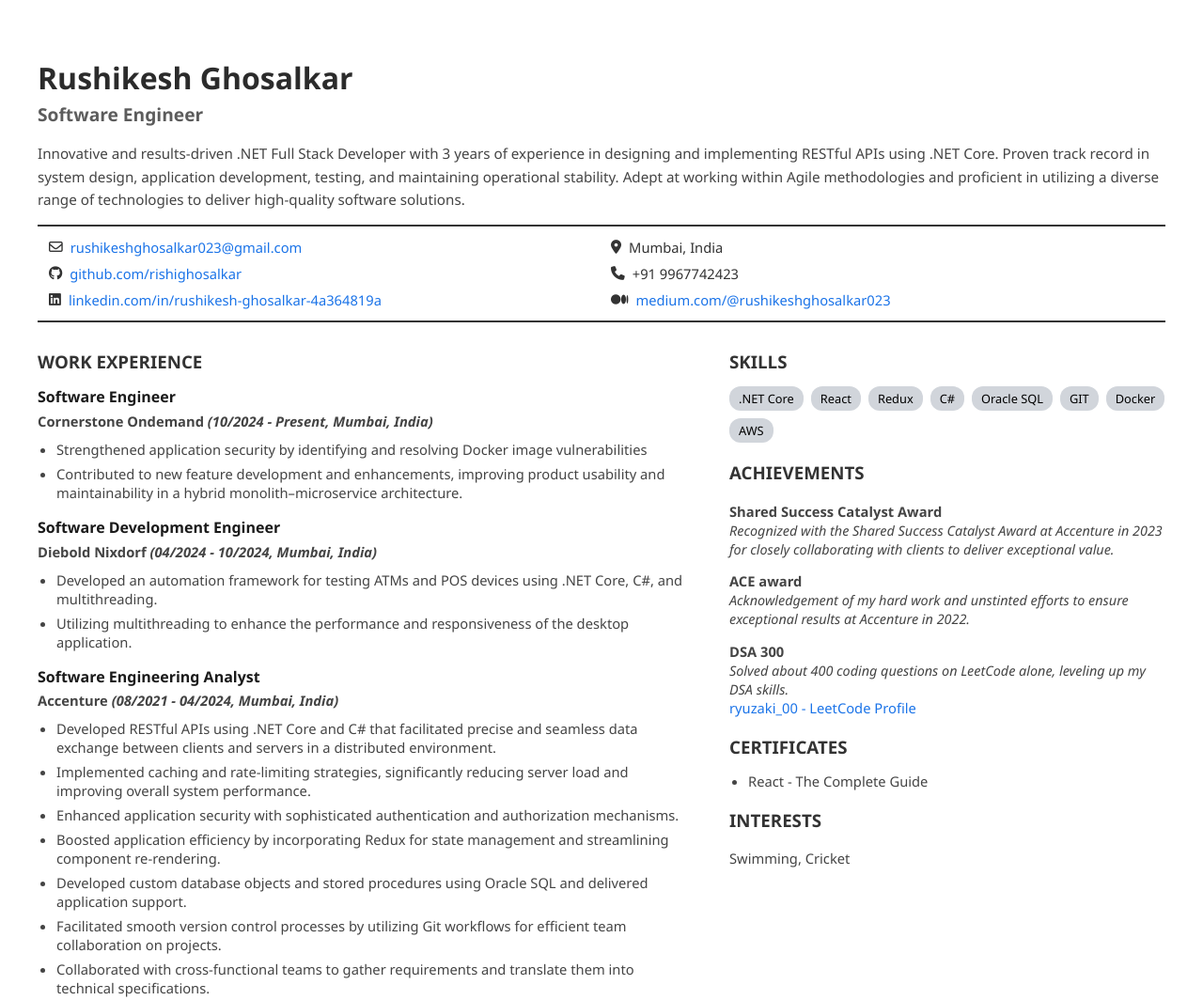
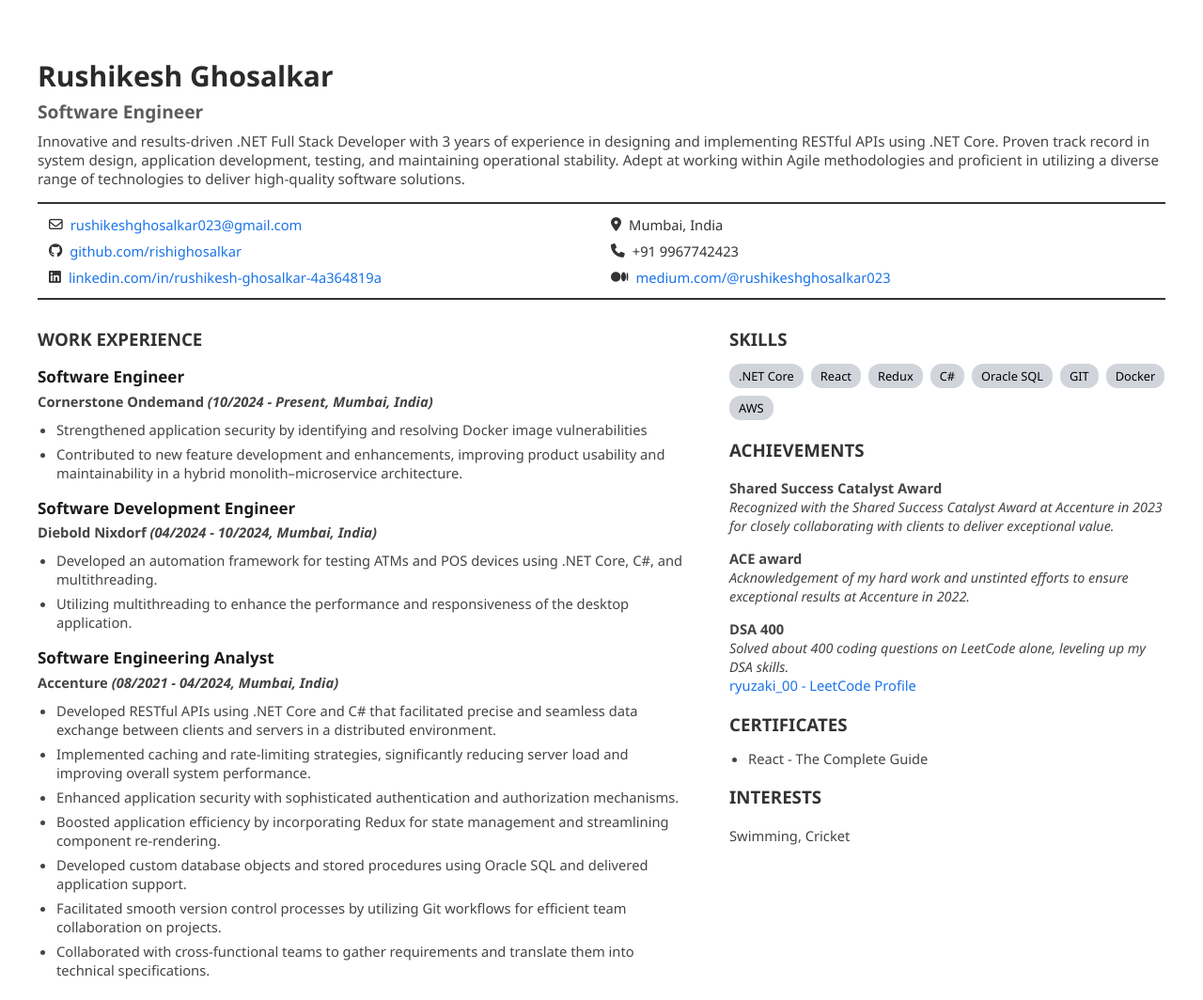
Before and after one commit to rishighosalkar/Resume, a website: page index.html in a window 1280 px wide. Shown: the top 1064 px of the page at 94% size. Drawn offline with Linux system fonts and the light colour scheme.

Commit message:
Updated style

```diff
--- a/index.html
+++ b/index.html
@@ -104,7 +104,7 @@
           <p><strong>ACE award</strong><br>
           <span class="italic">Acknowledgement of my hard work and unstinted efforts to ensure exceptional results at Accenture in 2022.</span></p>
 
-          <p><strong>DSA 300</strong><br>
+          <p><strong>DSA 400</strong><br>
           <span class="italic">Solved about 400 coding questions on LeetCode alone, leveling up my DSA skills.</span><br>
           <a href="https://leetcode.com/u/ryuzaki_00/">ryuzaki_00 - LeetCode Profile</a></p>
         </section>
--- a/styles.css
+++ b/styles.css
@@ -88,19 +88,21 @@ a:hover {
 
 /* Headings */
 h1 {
-  font-size: 24px bold;
+  font-size: 30px;
+  font-weight: 600;
   margin-bottom: 4px;
   color: #2b2b2b;
 }
 
 h2 {
   font-size: 1.2rem;
+  font-weight: 600;
   color: #5c5c5c;
   margin-top: 0;
 }
 
 h3 {
-  font-size: 14px bold;
+  font-size: 18px bold;
   color: #333;
   /* font-weight: 600; */
   text-transform: uppercase;
@@ -110,17 +112,17 @@ h3 {
 }
 
 h4 {
-  margin: 10px 0 -10px;
+  margin: 12px 0 -10px;
   font-weight: 600;
-  font-size: 1rem;
+  font-size: 17px;
   color: #1a1a1a;
 }
 
 /* Summary */
 .summary {
   font-size: 0.95rem;
-  line-height: 1.6;
-  margin-top: 10px;
+  /* line-height: 1.2; */
+  margin-top: -8px;
 }
 
 /* Lists */
```
Also changed, not shown: 1 other file.
